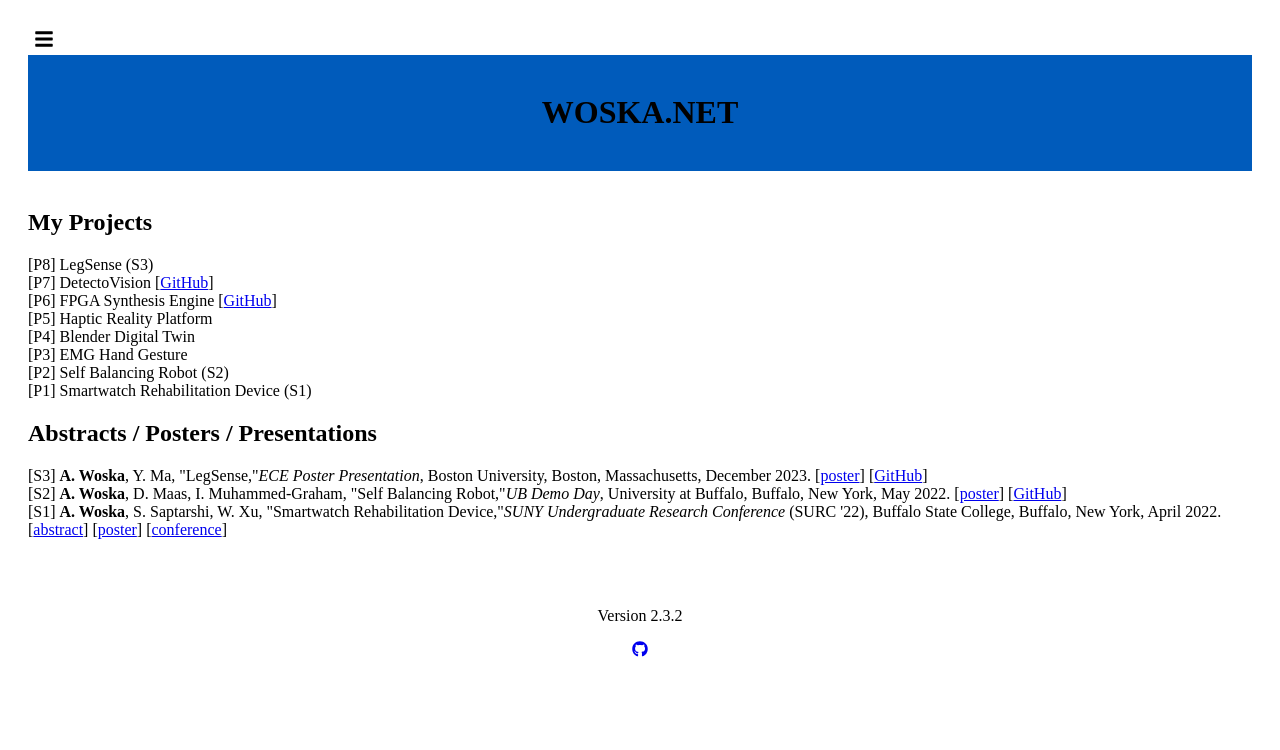
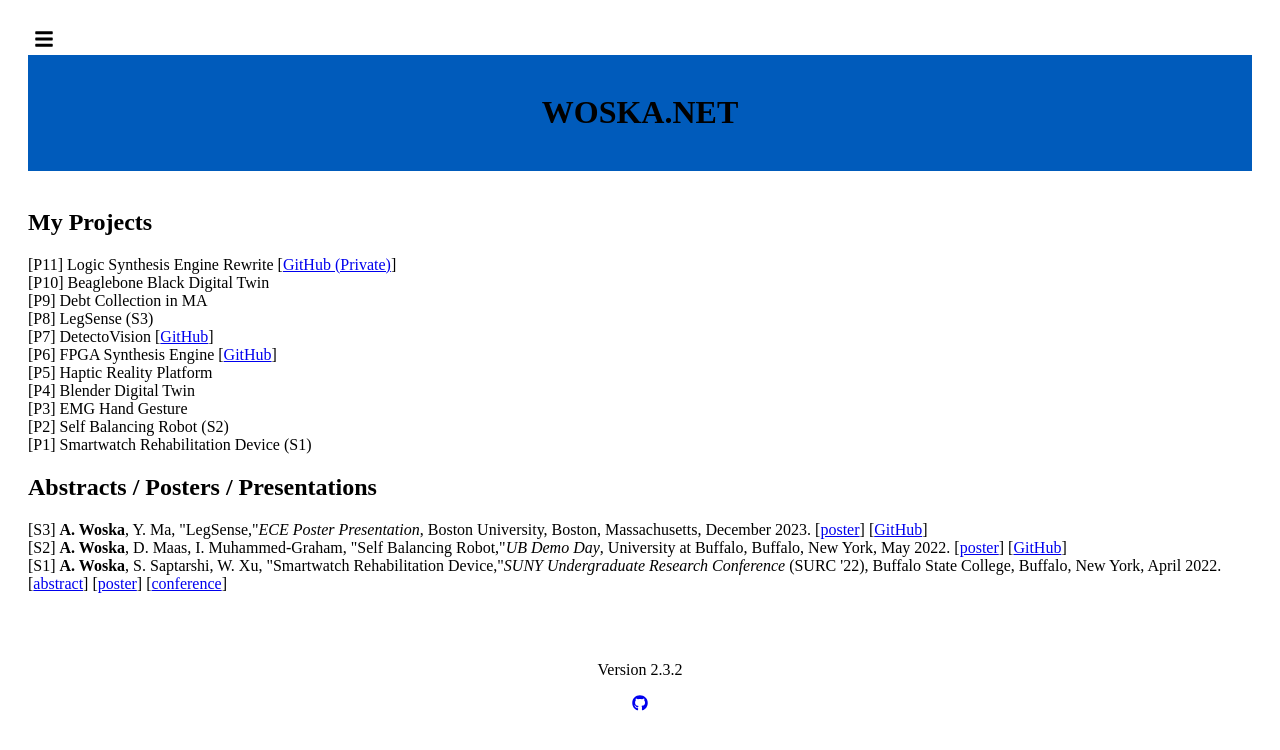
Before and after one commit to agwoska/woska.net-v2, a React app: page /projects in a window 1280 px wide. Shown: the top 750 px of the page. Built offline with nearby package versions, Linux system fonts and the light colour scheme.

Commit message:
update to current web version

```diff
--- a/src/app/Projects.js
+++ b/src/app/Projects.js
@@ -10,6 +10,13 @@ const Projects = () => (
         <div id="my-pubs">
             <h2>My Projects</h2>
             <p>
+                [P11] Logic Synthesis Engine Rewrite
+                [<a href="https://github.com/agwoska/ec551prog1" rel="noreferrer">GitHub (Private)</a>]
+                <br />
+                [P10] Beaglebone Black Digital Twin
+                <br />
+                [P9] Debt Collection in MA
+                <br />
                 [P8] LegSense (S3)
                 <br />
                 [P7] DetectoVision
```
